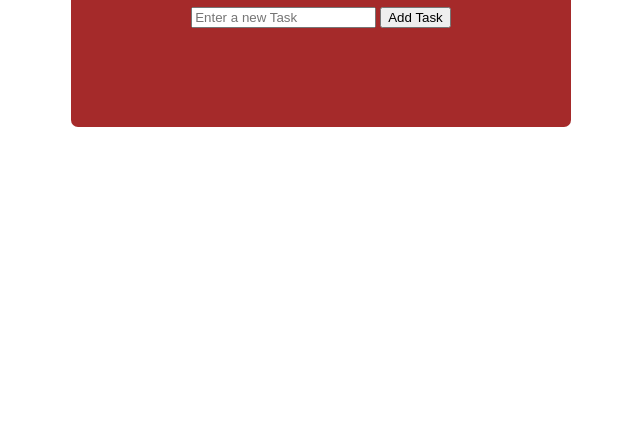
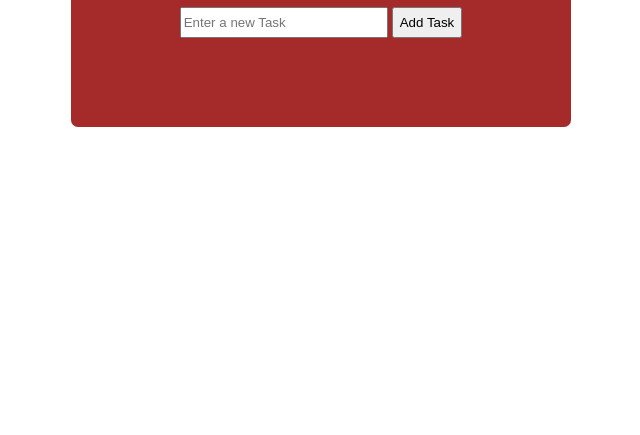
Before and after one commit to MohaibRehmanwazir/todo-list-app-in-javascript, a plain HTML site: page index.html in a window 1280 px wide. Shown: the part 381-816 px from the top of the page, without its empty margins (319-959 px from the left). Drawn offline with Linux system fonts and the light colour scheme.

Commit message:
Add the taskInput

```diff
--- a/index.html
+++ b/index.html
@@ -23,10 +23,15 @@
             height: 200px;
             width:500px;
             border-radius: 7px;
+
         }
 
-        #taskInput > placeholder{
-            width: 100px;
+         #taskInput{
+            width: 200px;
+            height: 25px;
+        }
+        button {
+            height: 31px;
         }
      </style>
 
```
